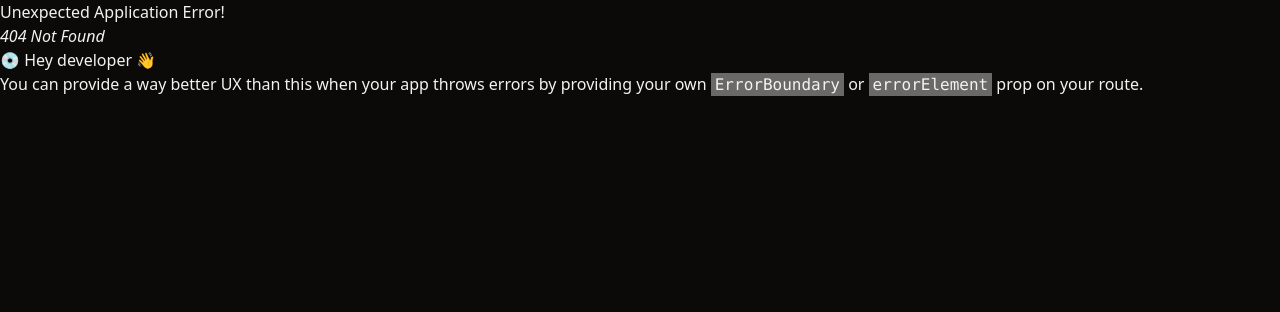
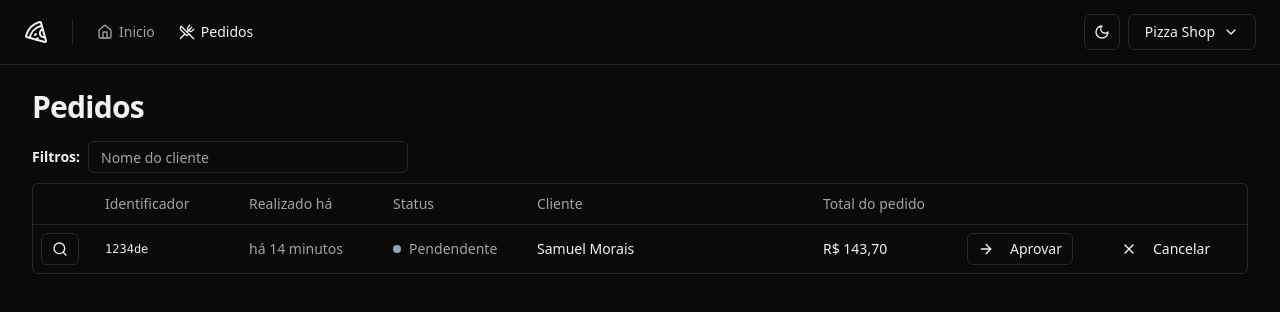
Before and after one commit to SamuelMorais030202/pizza-shop, a React (Vite) app: page /orders in a window 1280 px wide. Before the commit this address had no page. Shown: the top 312 px of the page. Built offline with nearby package versions, Linux system fonts and the light colour scheme.

Commit message:
feat: criando tabela de pedidos

```diff
--- a/src/components/ui/button.tsx
+++ b/src/components/ui/button.tsx
@@ -25,6 +25,7 @@
         sm: 'h-8 rounded-md px-3 text-xs',
         lg: 'h-10 rounded-md px-8',
         icon: 'h-9 w-9',
+        xs: 'h-8 px-2.5',
       },
     },
     defaultVariants: {
--- /dev/null
+++ b/src/components/ui/table.tsx
@@ -0,0 +1,120 @@
+import * as React from "react"
+
+import { cn } from "@/lib/utils"
+
+const Table = React.forwardRef<
+  HTMLTableElement,
+  React.HTMLAttributes<HTMLTableElement>
+>(({ className, ...props }, ref) => (
+  <div className="relative w-full overflow-auto">
+    <table
+      ref={ref}
+      className={cn("w-full caption-bottom text-sm", className)}
+      {...props}
+    />
+  </div>
+))
+Table.displayName = "Table"
+
+const TableHeader = React.forwardRef<
+  HTMLTableSectionElement,
+  React.HTMLAttributes<HTMLTableSectionElement>
+>(({ className, ...props }, ref) => (
+  <thead ref={ref} className={cn("[&_tr]:border-b", className)} {...props} />
+))
+TableHeader.displayName = "TableHeader"
+
+const TableBody = React.forwardRef<
+  HTMLTableSectionElement,
+  React.HTMLAttributes<HTMLTableSectionElement>
+>(({ className, ...props }, ref) => (
+  <tbody
+    ref={ref}
+    className={cn("[&_tr:last-child]:border-0", className)}
+    {...props}
+  />
+))
+TableBody.displayName = "TableBody"
+
+const TableFooter = React.forwardRef<
+  HTMLTableSectionElement,
+  React.HTMLAttributes<HTMLTableSectionElement>
+>(({ className, ...props }, ref) => (
+  <tfoot
+    ref={ref}
+    className={cn(
+      "border-t bg-muted/50 font-medium [&>tr]:last:border-b-0",
+      className
+    )}
+    {...props}
+  />
+))
+TableFooter.displayName = "TableFooter"
+
+const TableRow = React.forwardRef<
+  HTMLTableRowElement,
+  React.HTMLAttributes<HTMLTableRowElement>
+>(({ className, ...props }, ref) => (
+  <tr
+    ref={ref}
+    className={cn(
+      "border-b transition-colors hover:bg-muted/50 data-[state=selected]:bg-muted",
+      className
+    )}
+    {...props}
+  />
+))
+TableRow.displayName = "TableRow"
+
+const TableHead = React.forwardRef<
+  HTMLTableCellElement,
+  React.ThHTMLAttributes<HTMLTableCellElement>
+>(({ className, ...props }, ref) => (
+  <th
+    ref={ref}
+    className={cn(
+      "h-10 px-2 text-left align-middle font-medium text-muted-foreground [&:has([role=checkbox])]:pr-0 [&>[role=checkbox]]:translate-y-[2px]",
+      className
+    )}
+    {...props}
+  />
+))
+TableHead.displayName = "TableHead"
+
+const TableCell = React.forwardRef<
+  HTMLTableCellElement,
+  React.TdHTMLAttributes<HTMLTableCellElement>
+>(({ className, ...props }, ref) => (
+  <td
+    ref={ref}
+    className={cn(
+      "p-2 align-middle [&:has([role=checkbox])]:pr-0 [&>[role=checkbox]]:translate-y-[2px]",
+      className
+    )}
+    {...props}
+  />
+))
+TableCell.displayName = "TableCell"
+
+const TableCaption = React.forwardRef<
+  HTMLTableCaptionElement,
+  React.HTMLAttributes<HTMLTableCaptionElement>
+>(({ className, ...props }, ref) => (
+  <caption
+    ref={ref}
+    className={cn("mt-4 text-sm text-muted-foreground", className)}
+    {...props}
+  />
+))
+TableCaption.displayName = "TableCaption"
+
+export {
+  Table,
+  TableHeader,
+  TableBody,
+  TableFooter,
+  TableHead,
+  TableRow,
+  TableCell,
+  TableCaption,
+}
--- /dev/null
+++ b/src/pages/app/orders/orders.tsx
@@ -0,0 +1,93 @@
+import { ArrowRight, Search, X } from 'lucide-react'
+import { Helmet } from 'react-helmet-async'
+
+import { Button } from '@/components/ui/button'
+import { Input } from '@/components/ui/input'
+import {
+  Table,
+  TableBody,
+  TableCell,
+  TableHead,
+  TableHeader,
+  TableRow,
+} from '@/components/ui/table'
+
+export function Orders() {
+  return (
+    <>
+      <Helmet title="Pedidos" />
+      <div className="flex flex-col gap-4">
+        <h1 className="text-3xl font-bold tracking-tight">Pedidos</h1>
+      </div>
+      <div className="space-y-2.5">
+        <form className="flex items-center gap-2">
+          <span className="text-sm font-semibold">Filtros:</span>
+          <Input placeholder="Nome do cliente" className="h-8 w-[320px]" />
+        </form>
+
+        <div className="rounded-md border">
+          <Table>
+            <TableHeader>
+              <TableRow>
+                <TableHead className="w-16"></TableHead>
+                <TableHead className="w-36">Identificador</TableHead>
+                <TableHead className="w-36">Realizado há</TableHead>
+                <TableHead className="w-36">Status</TableHead>
+                <TableHead className="">Cliente</TableHead>
+                <TableHead className="w-36">Total do pedido</TableHead>
+                <TableHead className="w-36"></TableHead>
+                <TableHead className="w-36"></TableHead>
+              </TableRow>
+            </TableHeader>
+
+            <TableBody>
+              <TableRow>
+                <TableCell>
+                  <Button variant="outline" size="xs">
+                    <Search className="size-3" />
+                    <span className="sr-only">Detalhes do pedido</span>
+                  </Button>
+                </TableCell>
+
+                <TableCell className="font-mono text-xs font-medium">
+                  1234de
+                </TableCell>
+
+                <TableCell className="text-muted-foreground">
+                  há 14 minutos
+                </TableCell>
+
+                <TableCell>
+                  <div className="flex items-center gap-2">
+                    <span className="size-2 rounded-full bg-slate-400" />
+                    <span className="font-medium text-muted-foreground">
+                      Pendendente
+                    </span>
+                  </div>
+                </TableCell>
+
+                <TableCell className="font-medium">Samuel Morais</TableCell>
+
+                <TableCell className="font-medium">R$ 143,70</TableCell>
+
+                <TableCell>
+                  <Button variant="outline" size="xs">
+                    <ArrowRight className="mr-2 size-3" />
+                    Aprovar
+                  </Button>
+                </TableCell>
+
+                <TableCell>
+                  <Button variant="ghost" size="xs">
+                    <X className="mr-2 size-3" />
+                    Cancelar
+                  </Button>
+                </TableCell>
+              </TableRow>
+            </TableBody>
+          </Table>
+        </div>
+      </div>
+    </>
+  )
+}
--- a/src/routes.tsx
+++ b/src/routes.tsx
@@ -3,6 +3,7 @@
 import { AppLayout } from './pages/_layouts/app'
 import { AuthLayout } from './pages/_layouts/auth'
 import { Dashboard } from './pages/app/dashboard'
+import { Orders } from './pages/app/orders/orders'
 import { SiginIn } from './pages/auth/sign-in'
 import { SiginUp } from './pages/auth/sign-up'
 
@@ -10,7 +11,10 @@
   {
     path: '/',
     element: <AppLayout />,
-    children: [{ path: '/', element: <Dashboard /> }],
+    children: [
+      { path: '/', element: <Dashboard /> },
+      { path: '/orders', element: <Orders /> },
+    ],
   },
   {
     path: '/',
```
